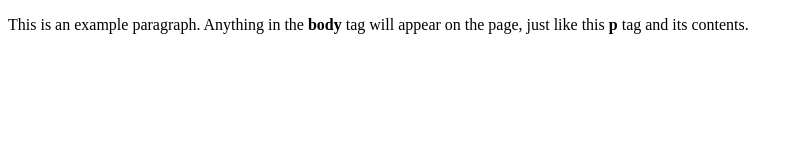
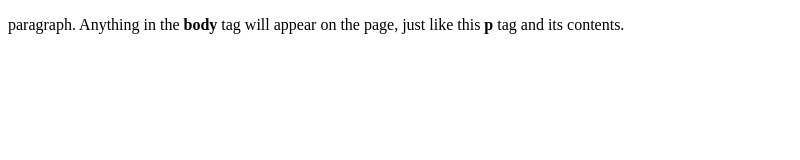
Before and after one commit to GullaV/Test-1, a plain HTML site: page index.html in a window 1280 px wide. Shown: the whole page, without its empty margins (0-800 px from the left). Drawn offline with Linux system fonts and the light colour scheme.

Commit message:
second commit

```diff
--- a/index.html
+++ b/index.html
@@ -4,6 +4,6 @@
     <title>This is the title of the webpage!</title>
   </head>
   <body>
-    <p>This is an example paragraph. Anything in the <strong>body</strong> tag will appear on the page, just like this <strong>p</strong> tag and its contents.</p>
+    <p> paragraph. Anything in the <strong>body</strong> tag will appear on the page, just like this <strong>p</strong> tag and its contents.</p>
   </body>
 </html>
```
